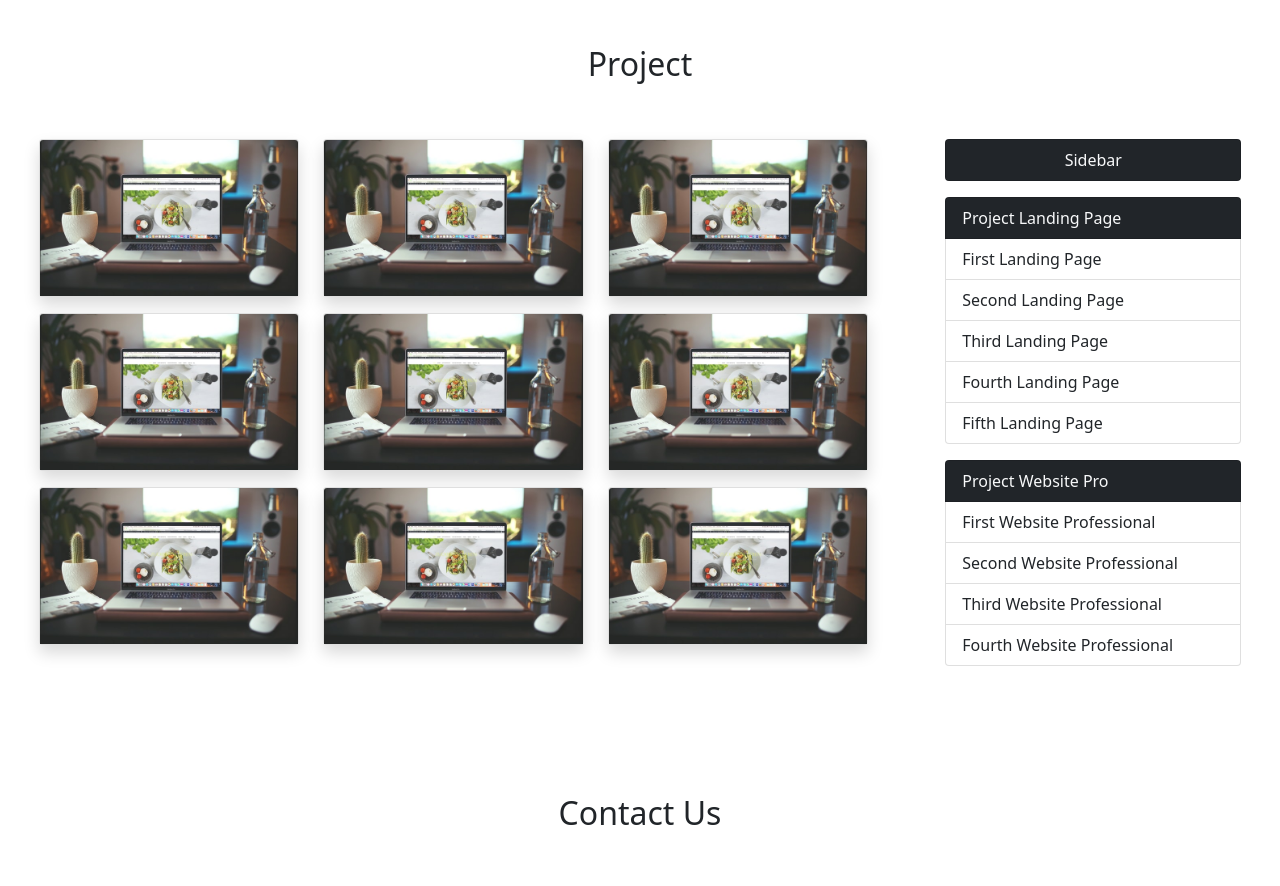
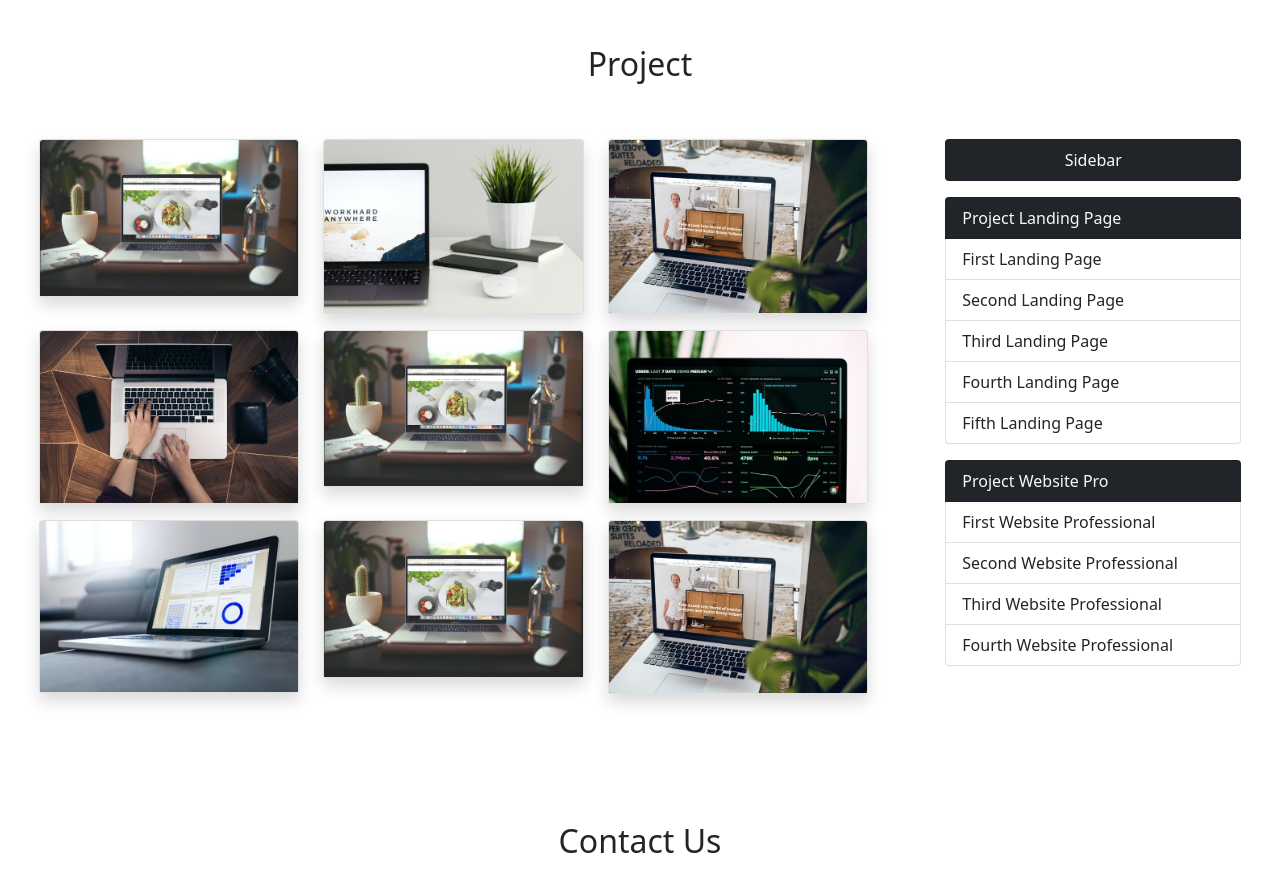
Before and after one commit to rony100801/ampenan-web, a website: page index.html in a window 1280 px wide. Shown: the part 1800-2686 px from the top of the page. Drawn offline with Linux system fonts and the light colour scheme.

Commit message:
Menambahkan file image untuk bagian project

```diff
--- a/index.html
+++ b/index.html
@@ -311,7 +311,17 @@
             </div>
             <div class="col-md-4 mb-3">
               <div class="card shadow">
-                <img src="img/satu.jpg" class="card-img-top" alt="...">
+                <img src="img/dua.jpg" class="card-img-top" alt="...">
+              </div>
+            </div>
+            <div class="col-md-4 mb-3">
+              <div class="card shadow">
+                <img src="img/tiga.jpg" class="card-img-top" alt="...">
+              </div>
+            </div>
+            <div class="col-md-4 mb-3">
+              <div class="card shadow">
+                <img src="img/empat.jpg" class="card-img-top" alt="...">
               </div>
             </div>
             <div class="col-md-4 mb-3">
@@ -321,7 +331,12 @@
             </div>
             <div class="col-md-4 mb-3">
               <div class="card shadow">
-                <img src="img/satu.jpg" class="card-img-top" alt="...">
+                <img src="img/lima.jpg" class="card-img-top" alt="...">
+              </div>
+            </div>
+            <div class="col-md-4 mb-3">
+              <div class="card shadow">
+                <img src="img/enam.jpg" class="card-img-top" alt="...">
               </div>
             </div>
             <div class="col-md-4 mb-3">
@@ -331,22 +346,7 @@
             </div>
             <div class="col-md-4 mb-3">
               <div class="card shadow">
-                <img src="img/satu.jpg" class="card-img-top" alt="...">
-              </div>
-            </div>
-            <div class="col-md-4 mb-3">
-              <div class="card shadow">
-                <img src="img/satu.jpg" class="card-img-top" alt="...">
-              </div>
-            </div>
-            <div class="col-md-4 mb-3">
-              <div class="card shadow">
-                <img src="img/satu.jpg" class="card-img-top" alt="...">
-              </div>
-            </div>
-            <div class="col-md-4 mb-3">
-              <div class="card shadow">
-                <img src="img/satu.jpg" class="card-img-top" alt="...">
+                <img src="img/tiga.jpg" class="card-img-top" alt="...">
               </div>
             </div>
 
```
Also changed, not shown: img/dua.jpg (added), img/empat.jpg (added), img/enam.jpg (added), img/lima.jpg (added), img/tiga.jpg (added).
